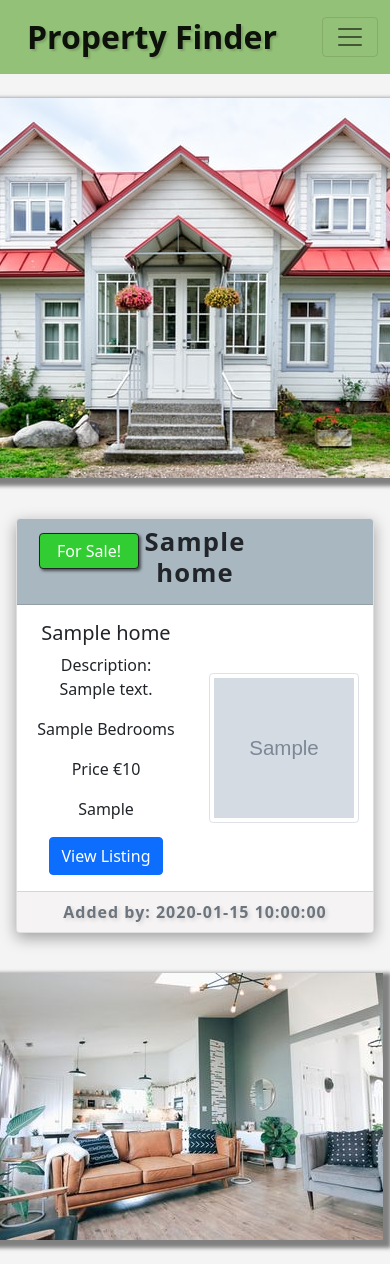
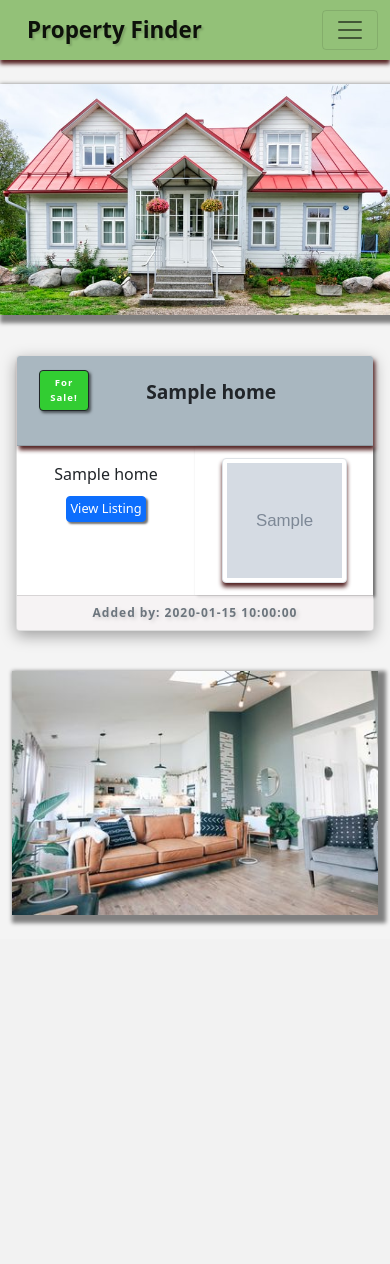
Before and after one commit to BXS-Archipelago/Property_Finder, a Flask app: page / in a window 390 px wide; the page is wider, and only the part inside the window is pictured. After the commit the page ends 925 px from the top of that part, so only its background shows below. Run offline with Flask 2, Linux system fonts and the light colour scheme; grey boxes marked "Sample" are stand-in pictures; a database or web service that is not in the repository returns one stand-in record (values such as "Sample title"); some libraries are stand-ins or nearby versions.

Commit message:
Font size responsiveness

```diff
--- a/app.py
+++ b/app.py
@@ -168,9 +168,8 @@ def search():
     query=request.form.get('text')
     result = list(mongo.db.homes.find({"$text": {"$search": query}}))
     mongo.db.homes.drop_indexes()
+    return render_template("homes.html", homes = result)
 
-    return render_template("homes.html", homes = result)
-    print(homes)
 
 
 @app.route("/view_home/<id>")
--- a/static/css/style.css
+++ b/static/css/style.css
@@ -8,6 +8,7 @@ body {
 
 .navbar {
     background-color: #93c178;
+    box-shadow: 0 4px 4px rgba(73, 20, 20, 0.932);
 }
 
 .text-nav {
@@ -53,12 +54,16 @@ body {
     background-color: #ff533d;
     padding: 4px;
     border-radius: 7px;
-    box-shadow: rgba(0, 0, 0, 0.35) 5px 5px 5px;
+    box-shadow: rgba(0, 0, 0, 0.918) 5px 5px 5px;
+ }
+
+.flashes h4 {
+     font-weight: bolder;
 }
 
 .card-header {
     background: #a9b7c0;
-    margin: 0;
+    box-shadow: 2px 4px 4px rgba(73, 20, 20, 0.932);
    }
 
 .card-footer {
@@ -101,21 +106,19 @@ body {
     width: 80px;
     box-shadow: rgba(0, 0, 0, 0.55) 2px 2px 3px;
     text-decoration: none;
-    border: lightgray 2px solid;
-    font-family: "Source Sans Pro", 'Times New Roman', Times, serif;
+    border: grey 1px solid;
     letter-spacing: 1px;
 }
 
 .delete {
-    background-color: #000;
+    background-color: navy;
     font-weight: bold;
     color: #fff;
     padding: 5px;
     width: 80px;
     box-shadow: rgba(0, 0, 0, 0.55) 2px 2px 3px;
     text-decoration: none;
-    border: lightgray 2px solid;
-    font-family: "Source Sans Pro", 'Times New Roman', Times, serif;
+    border: grey 1px solid;
     letter-spacing: 1px;
 }
 
@@ -137,13 +140,109 @@ body {
     display: flex;
     align-items: center;
     justify-content: center;
+    padding: 12px;
+
+    box-shadow: rgba(0, 0, 0, 0.55) 2px 2px 3px;
 }
 
 .img-thumbnail {
     height: 150px;
     width: 150px;
+    box-shadow: 0 4px 4px rgba(73, 20, 20, 0.932);
 }
 
 .carousel {
-    box-shadow: rgba(0, 0, 0, 0.35) 0px 5px 15px;
+    box-shadow: rgba(0, 0, 0, 0.85) 10px 5px 15px;
+
 }
+
+
+@media only screen and (max-width: 600px) {
+
+
+.navbar-brand {
+    font-size: 1.4rem;
+    padding-left: 15px;
+}
+.prof-box {
+    display: flex;
+    align-items: center;
+    justify-content: center;
+}
+.profile-set {
+    font-size: 1rem;
+}
+
+.card-header {
+    height: 90px;
+}
+
+p {
+    font-size: 60%;
+}
+
+.txt-1 {
+    font-size: 1rem;
+    padding: 3px;
+}
+.sale {
+    font-size: .6rem;
+    width: 50px;
+    letter-spacing: 1px;
+    font-weight: bolder;
+    }
+
+.signs {
+    font-size: .8rem;
+    display: flex;
+    flex-direction: column;
+    justify-content: space-between;
+}
+.list_title {
+    font-size: 1.2rem;
+    letter-spacing: normal;
+}
+
+.delete {
+    font-size: .6rem;
+    width: 50px;
+    letter-spacing: 1px;
+    padding: 2px;
+}
+.edit {
+    font-size: .6rem;
+    width: 50px;
+    letter-spacing: 1px;
+    padding: 2px;
+}
+
+.btn-1a {
+    font-size: 0.8rem;
+    padding: 2px 3px;
+    box-shadow: rgba(0, 0, 0, 0.55) 2px 2px 2px;
+}
+
+.card-text {
+    display: none;
+}
+
+.list-title-half {
+    width: 60%;
+}
+
+.lead-img {
+    margin: 0;
+}
+
+.footer-text {
+    font-size: 0.75rem;
+}
+
+
+.img-thumbnail {
+    height: 125px;
+    width: 125px;
+    box-shadow: 0 4px 4px rgba(73, 20, 20, 0.932);
+}
+
+}
--- a/templates/add_home.html
+++ b/templates/add_home.html
@@ -5,7 +5,7 @@
 <div class="col-md-6 offset-md-3 mt-5 h3">Create a new advertisement</div>
 
 <!-- Create the form for entering Ad details -->
-<div class="row">
+<div class="row p-3">
 
 
     <form class="col-md-6 offset-md-3 g-3 align-items-center" action="{{ url_for('add_home') }}" method="POST">
--- a/templates/base.html
+++ b/templates/base.html
@@ -15,6 +15,10 @@
 <body>
     {% block styles %}
     {% endblock %}
+
+    <div class="bg-image bg-img-style">
+
+
     <nav class="navbar navbar-expand-lg navbar-light text-nav">
   <div class="container-fluid">
     <a class="navbar-brand text-nav" href="#">Property Finder</a>
@@ -72,6 +76,7 @@
     {% endwith %}
 
 </section>
+</div>
 {% block content %}
 
 {% endblock %}
--- a/templates/homes.html
+++ b/templates/homes.html
@@ -1,10 +1,10 @@
 {% extends 'base.html' %}
 
 {% block content %}
-<div class=" row lead-img g-0">
+<div class=" row  lead-img g-0">
 
-<div class="col-sm-12 col-md-6 mt-4 img-holder">
-<img src="../static/img/imgp1.jpg" class="img-item" alt="house for sale">
+<div class="col-sm-6 col-md-6 mt-4 img-holder">
+<img src="../static/img/imgp1.jpg" class="img-item img-fluid" alt="house for sale">
 </div>
 </div>
 
@@ -25,23 +25,24 @@
                 {% else %}
                 <div class="sale border border-dark border-1 rounded">For Sale!</div>
                 {% endif %}</div>
-     <h6 class="list_title col-6">{{ home.category_name }}  </h6>
+
+     <h6 class="list_title list-title-half align-self-center">{{ home.category_name }}  </h6>
      <div class="col-3"></div>
   </div>
   <div class="info-img">
-  <div class="card-body col-6">
+  <div class="card-body col-lg-12">
     <h5 class="card-title txt-1">{{ home.list_title }} </h5>
     <p class="card-text txt-2">Description: {{ home.list_description }}</p>
     <p class="card-text txt-3">{{ home.list_bedrooms }} Bedrooms</p>
     <p class="card-text txt-4">Price €{{ home.list_price }}</p>
     <p class="card-text txt-2">{{ home.sold_by }}</p>
-    <a href="/view_home/{{ home._id }} " class="btn btn-primary">View Listing</a>
+    <a href="/view_home/{{ home._id }} " class="btn btn-primary btn-1a">View Listing</a>
   </div>
   <div class="col-6 ml-auto img-cntr">
   <img src="{{ home.list_image1 }}" class="img-thumbnail right" alt="...">
   </div>
   </div>
-  <div class="card-footer text-muted">
+  <div class="card-footer text-muted footer-text">
     Added by: {{ home.created_by }}
   </div>
 </div>
@@ -55,7 +56,7 @@
 <div class=" row lead-img">
 
 <div class="col-sm-12 col-md-6 mt-4 img-holder">
-<img src="../static/img/img8.jpg" class="img-item mb-4" alt="house for sale">
+<img src="../static/img/img8.jpg" class="img-item mb-4 img-fluid" alt="house for sale">
 </div>
 
 </div>
--- a/templates/view_home.html
+++ b/templates/view_home.html
@@ -48,7 +48,7 @@
                 {% endif %}
 
             </div>
-     <h6 class="list_title col-6">{{ home.category_name }}  </h6>
+     <h6 class="list_title align-self-center col-6">{{ home.category_name }}  </h6>
      <div class="col-3"></div>
   </div>
   <div class="card-body">
```
Also changed, not shown: templates/profile.html (+6 -6 lines).
